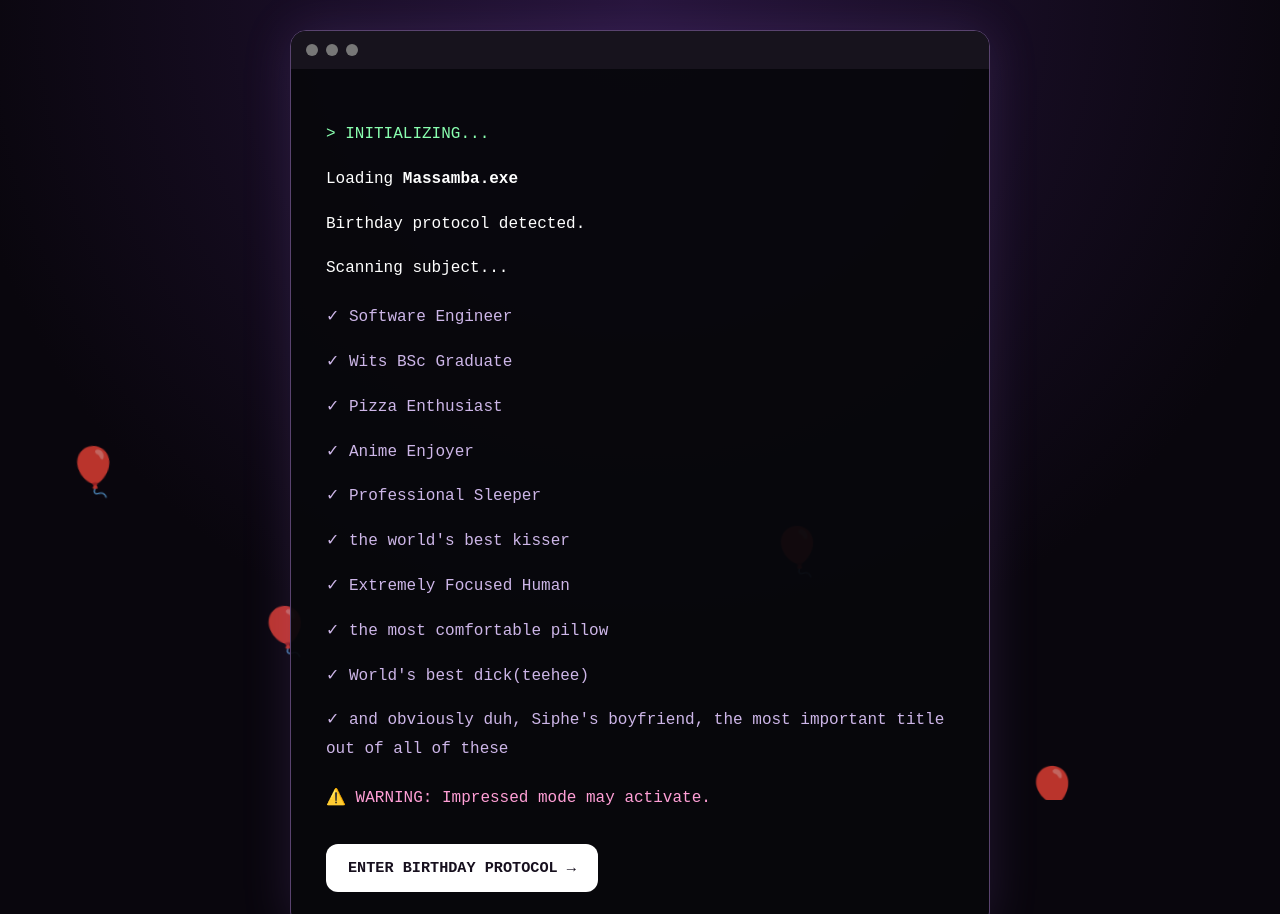
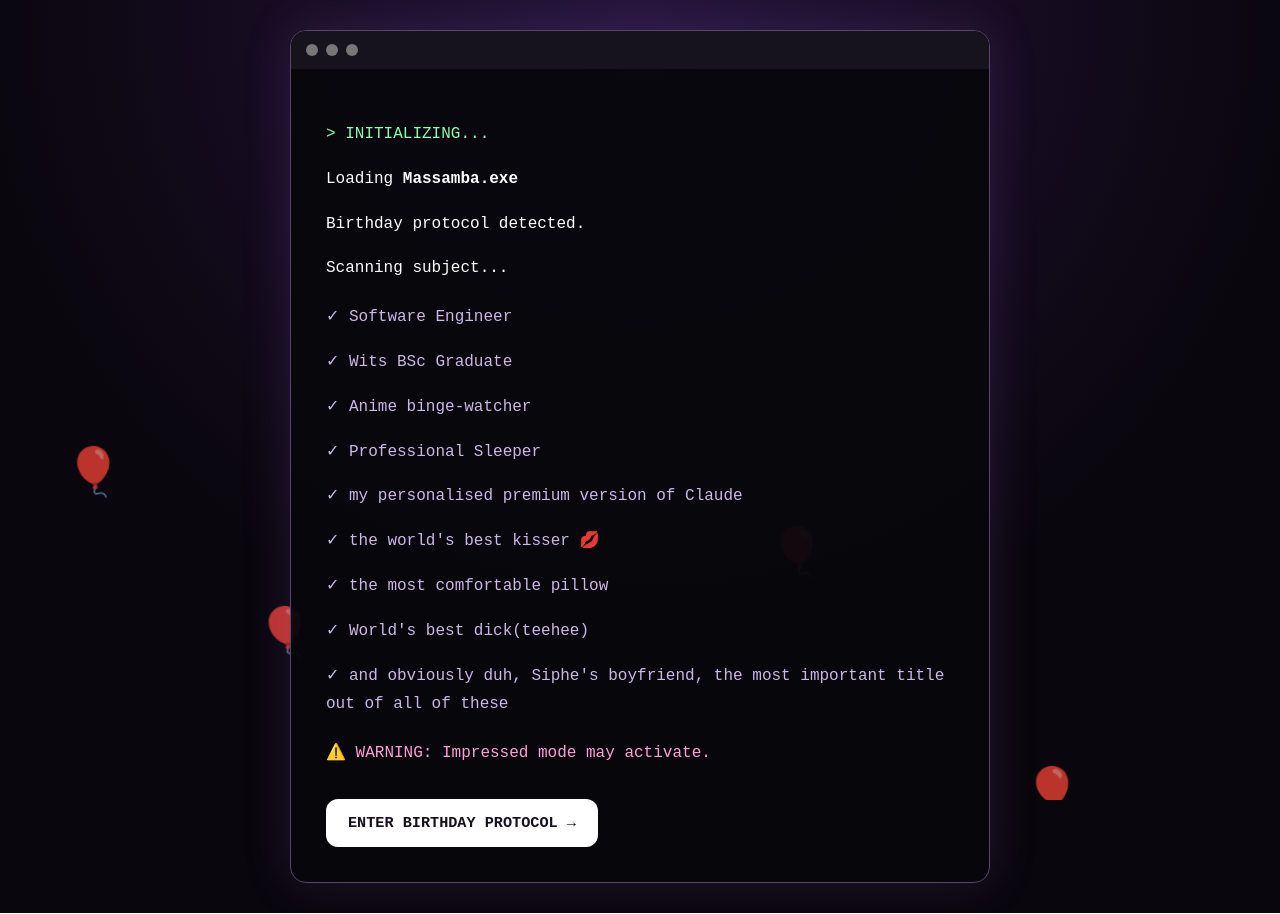
Before and after one commit to Siphe-dig/birthday-surprise, a plain HTML site: page index.html in a window 1280 px wide. Shown: the top 914 px of the page. Drawn offline with Linux system fonts and the light colour scheme.

Commit message:
Update index.html

```diff
--- a/index.html
+++ b/index.html
@@ -59,11 +59,10 @@
           <div class="stats">
             <p>✓ Software Engineer </p>
             <p>✓ Wits BSc Graduate</p>
-            <p>✓ Pizza Enthusiast</p>
-            <p>✓ Anime Enjoyer</p>
+            <p>✓ Anime binge-watcher</p>
             <p>✓ Professional Sleeper</p>
-            <p>✓ the world's best kisser</p>
-            <p>✓ Extremely Focused Human</p>
+            <p>✓ my personalised premium version of Claude</p>
+            <p>✓ the world's best kisser 💋</p>
             <p>✓ the most comfortable pillow</p>
             <p>✓ World's best dick(teehee) </p>
             <p>✓ and obviously duh, Siphe's boyfriend, the most important title out of all of these</p>
```
